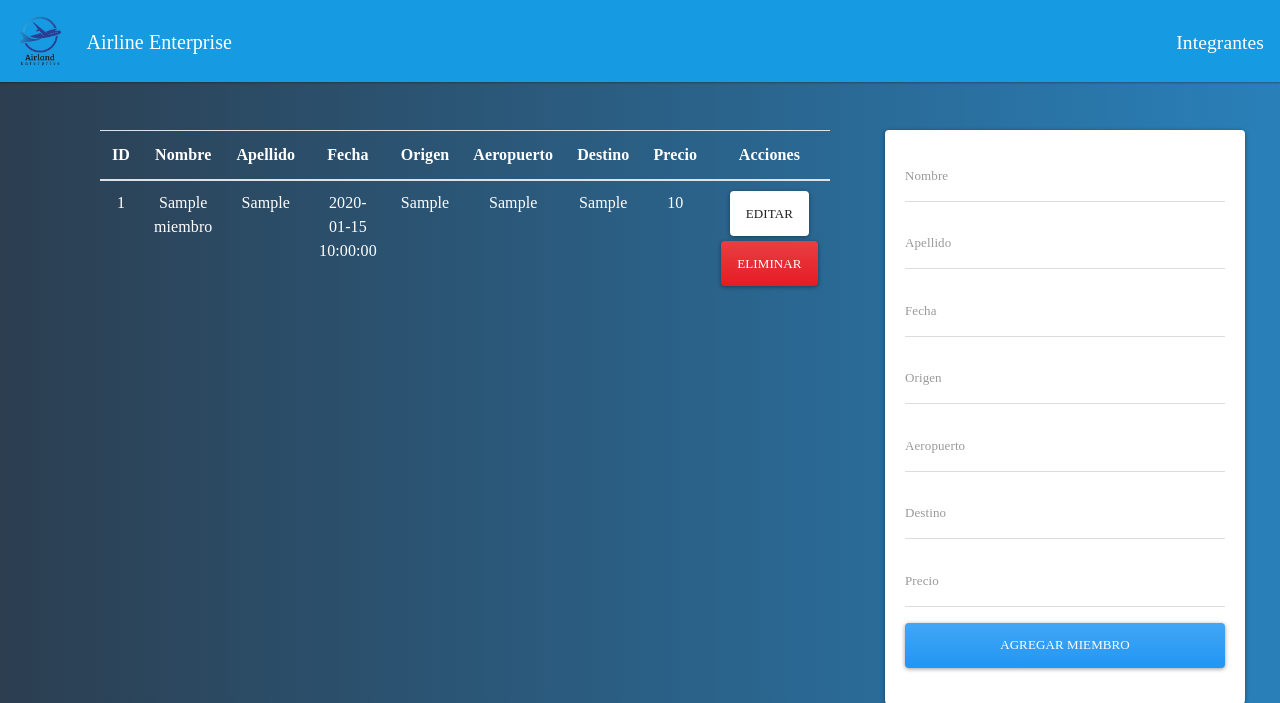
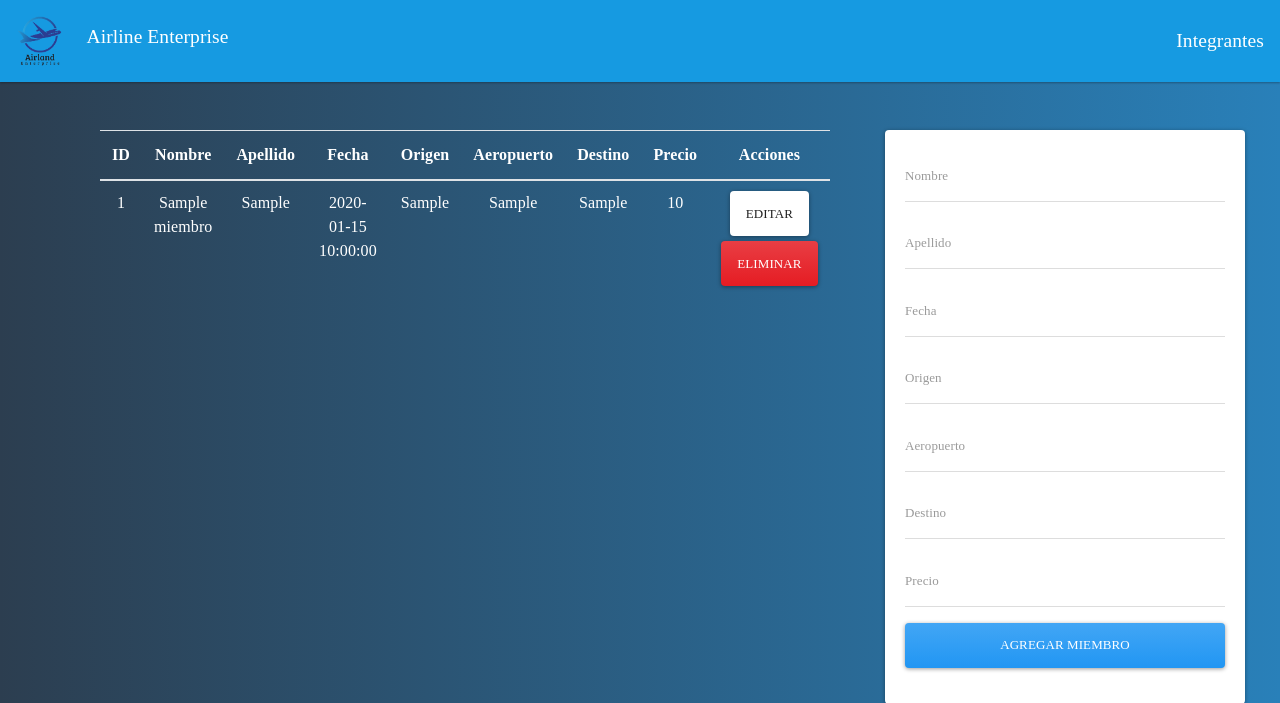
Before and after one commit to GonJurado/SO-G03, a Flask app: page / in a window 1280 px wide. Shown: the top 703 px of the page. Run offline with Flask 3, Linux system fonts and the light colour scheme; tables that the repository leaves empty or names only in its code hold one stand-in row (values such as "Sample post"); some libraries are stand-ins or nearby versions.

Commit message:
Update main.css

```diff
--- a/flask-contacts-app/static/css/main.css
+++ b/flask-contacts-app/static/css/main.css
@@ -27,7 +27,7 @@ body {
   padding-top: 10px;
   align-self: center;
 }
-.navbar.navbar-dark.bg-dark span{
+.text-white h4{
   padding-top: 10px;
   font-size: 20px;
 }
```
